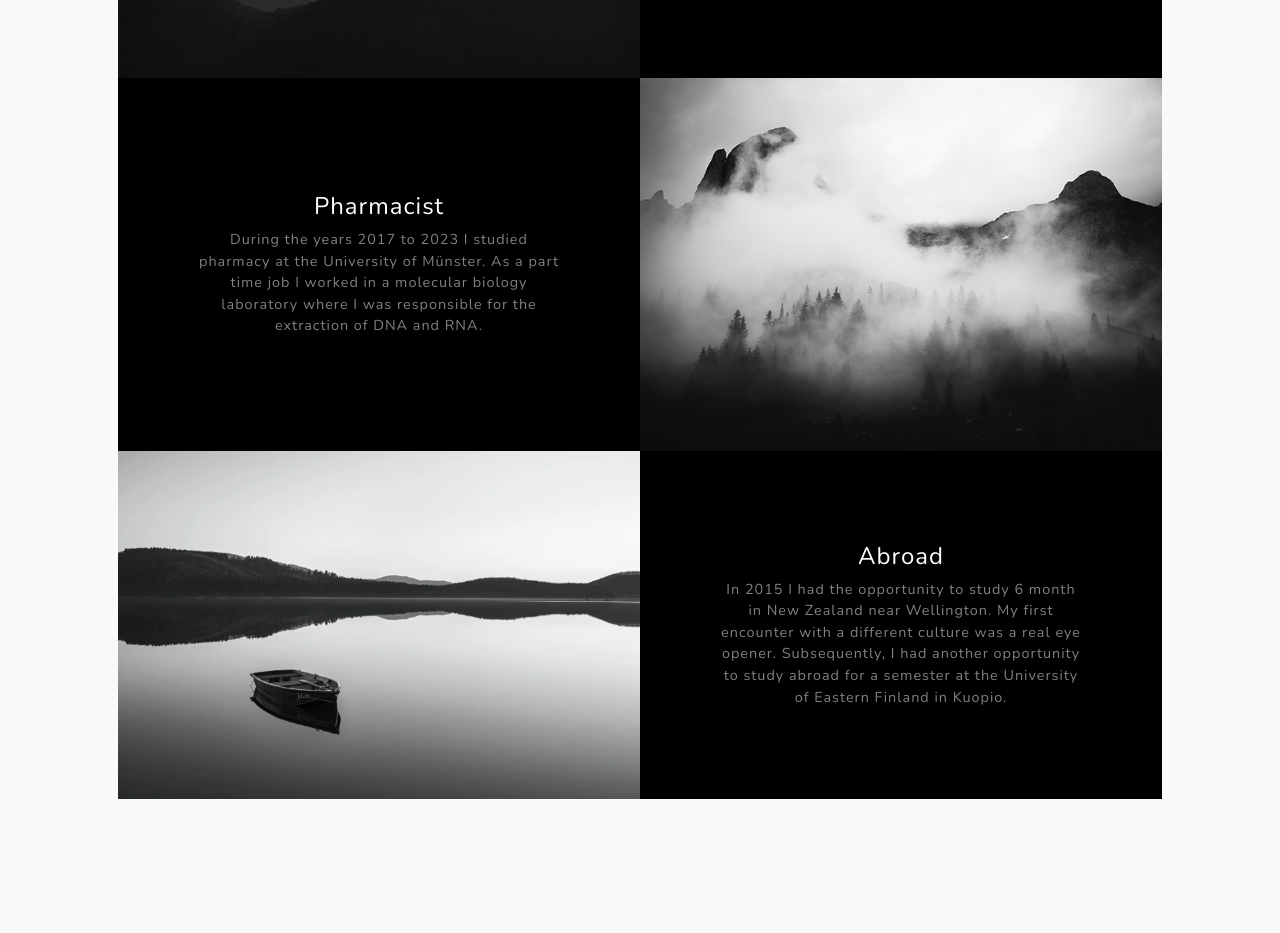
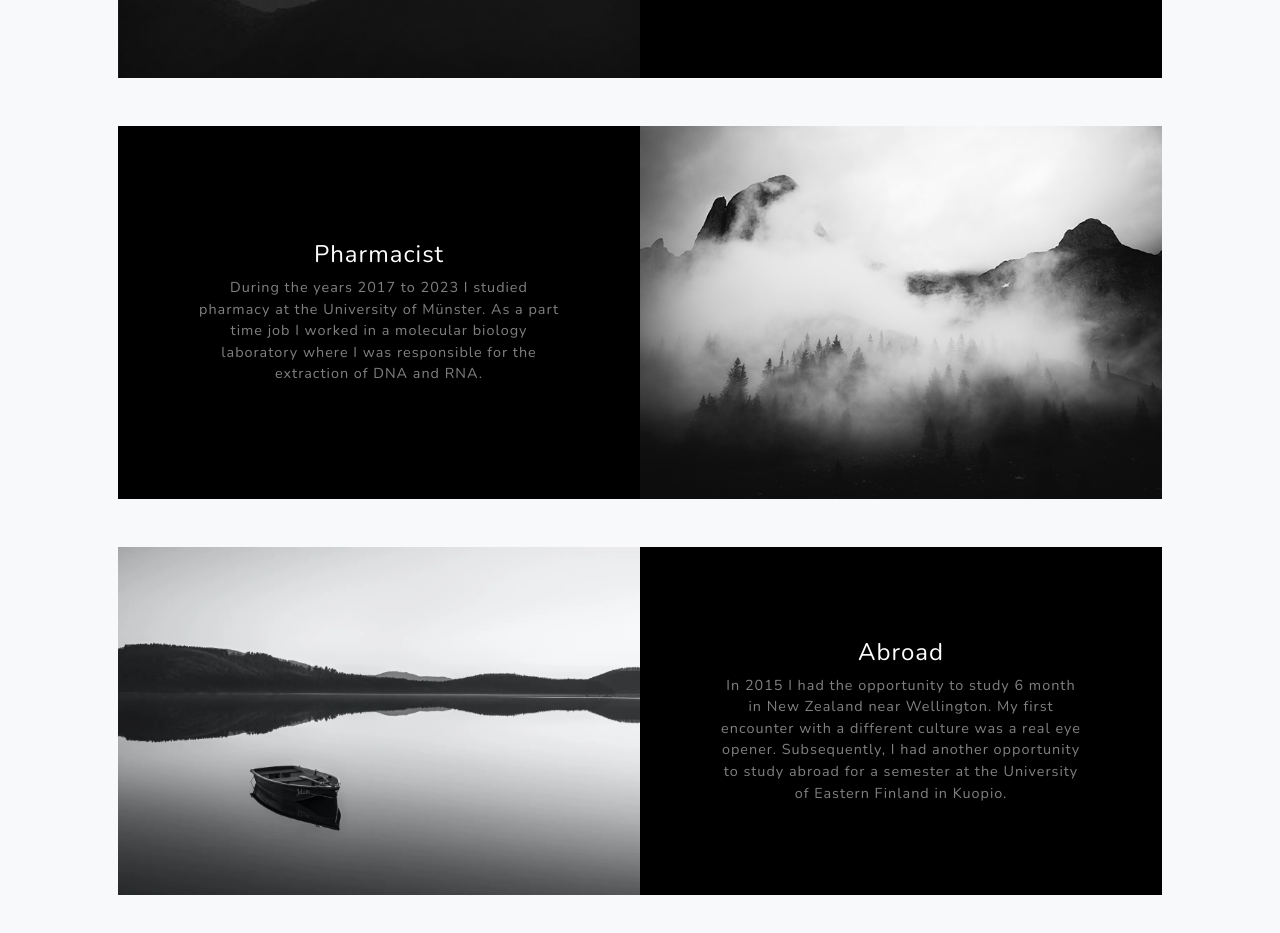
Before and after one commit to Temal4800/malte.grieswelle, a plain HTML site: page main.html in a window 1280 px wide. Shown: the part 4410-5343 px from the top of the page. Drawn offline with nearby package versions, Linux system fonts and the light colour scheme.

Commit message:
unified spacing in cv section

```diff
--- a/main.html
+++ b/main.html
@@ -145,8 +145,8 @@
                         </div>
                     </div>
                 </div>
-                <!-- Second Row-->
-                <div class="row gx-0 mb-5 mb-lg-0 justify-content-center">
+                <!-- Second Row (Internship Bayer) -->
+                <div class="row gx-0 mb-5 justify-content-center">
                     <div class="col-lg-6"><img class="img-fluid" src="assets/img/demo-image-01.jpg" alt="..." /></div>
                     <div class="col-lg-6">
                         <div class="bg-black text-center h-100 project">
@@ -161,8 +161,8 @@
                         </div>
                     </div>
                 </div>
-                <!-- Third Row-->
-                <div class="row gx-0 justify-content-center">
+                <!-- Third Row (Pharmacist) -->
+                <div class="row gx-0 mb-5 justify-content-center">
                     <div class="col-lg-6"><img class="img-fluid" src="assets/img/demo-image-02.jpg" alt="..." /></div>
                     <div class="col-lg-6 order-lg-first">
                         <div class="bg-black text-center h-100 project">
@@ -175,8 +175,8 @@
                         </div>
                     </div>
                 </div>
-                <!-- Forth Row-->
-                <div class="row gx-0 mb-5 mb-lg-0 justify-content-center">
+                <!-- Fourth Row (Abroad) -->
+                <div class="row gx-0 mb-5 justify-content-center">
                     <div class="col-lg-6"><img class="img-fluid" src="assets/img/black-and-white-landscape-photography.jpg" alt="..." /></div>
                     <div class="col-lg-6">
                         <div class="bg-black text-center h-100 project">
```
